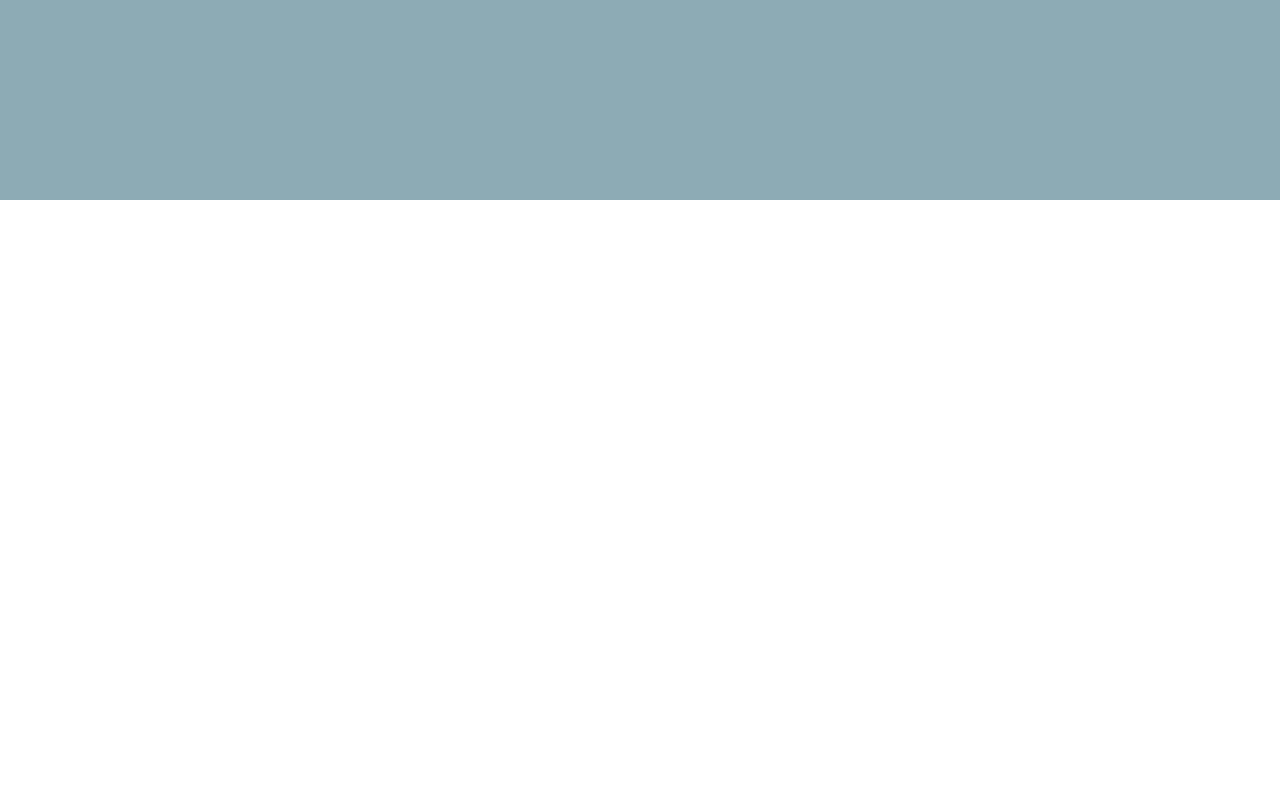
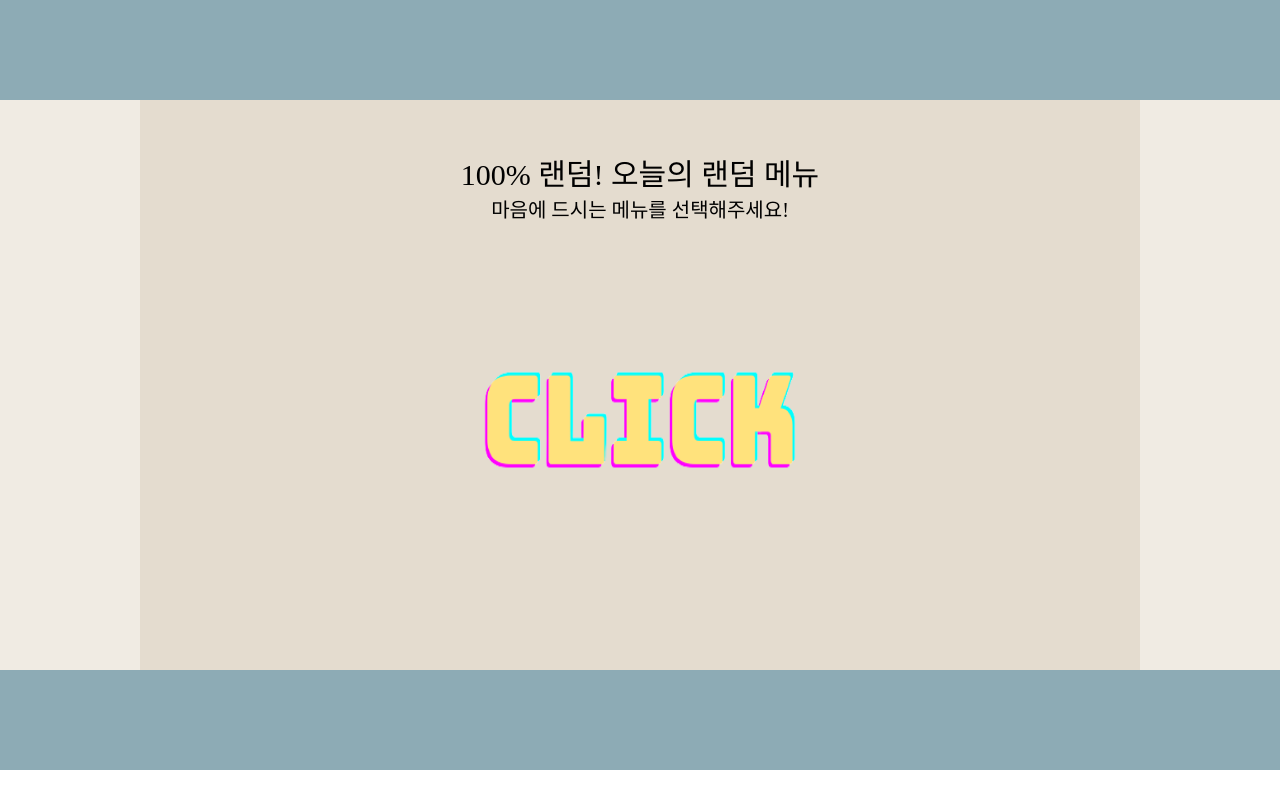
Before and after one commit to Aurora-in-Wonderland/mini-project-03, a React (Create React App) app: page /random in a window 1280 px wide. Before the commit this address had no page. Built offline with nearby package versions, Linux system fonts and the light colour scheme.

Commit message:
style: 랜덤페이지

```diff
--- /dev/null
+++ b/src/components/Random.jsx
@@ -0,0 +1,108 @@
+import React from "react";
+import styled from "styled-components";
+import Comments from "./Comments";
+
+const StContainer = styled.div`
+    width: 900px;
+    margin: auto;
+    background-color: #e4dccf;
+    padding: 50px;
+
+    display: flex;
+    flex-direction: column;
+    /* justify-content: center; */
+    align-items: center;
+
+    h1 {
+        font-size: 30px;
+        margin: 10px;
+    }
+    h2 {
+        font-size: 20px;
+    }
+    img {
+        width: 200px;
+        height: 200px;
+        border-radius: 100%;
+        margin: 20px;
+        cursor: pointer;
+    }
+`;
+
+const StSection = styled.div`
+    display: flex;
+    flex-direction: row;
+    justify-content: center;
+
+    section {
+        width: 180px;
+        height: 230px;
+        border: 1px solid black;
+        border-radius: 8px;
+        margin: 30px;
+        display: flex;
+        flex-direction: column;
+        justify-content: space-around;
+        align-items: center;
+        img {
+            width: 150px;
+            height: 150px;
+            border-radius: 100%;
+            align-items: center;
+            cursor: pointer;
+        }
+        p {
+            text-align: center;
+        }
+    }
+`;
+const StButton = styled.button`
+    width: 300px;
+    height: 50px;
+    color: #8dabb5;
+    border: 3px solid #8dabb5;
+    border-radius: 20px;
+    cursor: pointer;
+`;
+
+export default function Random() {
+    return (
+        <>
+            <StContainer>
+                <h1>100% 랜덤! 오늘의 랜덤 메뉴</h1>
+                <h2>마음에 드시는 메뉴를 선택해주세요!</h2>
+                <img
+                    src="https://images.unsplash.com/photo-1546069901-ba9599a7e63c?ixlib=rb-4.0.3&ixid=M3wxMjA3fDB8MHxwaG90by1wYWdlfHx8fGVufDB8fHx8fA%3D%3D&auto=format&fit=crop&w=880&q=80"
+                    alt="추천메뉴"
+                />
+                <h1>요리이름</h1>
+                <p>설명</p>
+                <StSection>
+                    <section>
+                        <img
+                            src="https://images.unsplash.com/photo-1565299624946-b28f40a0ae38?ixlib=rb-4.0.3&ixid=M3wxMjA3fDB8MHxzZWFyY2h8OHx8Zm9vZHxlbnwwfHwwfHx8MA%3D%3D&auto=format&fit=crop&w=800&q=60"
+                            alt="추천메뉴"
+                        />
+                        <p>요리이름</p>
+                    </section>
+                    <section>
+                        <img
+                            src="https://images.unsplash.com/photo-1565958011703-44f9829ba187?ixlib=rb-4.0.3&ixid=M3wxMjA3fDB8MHxzZWFyY2h8OXx8Zm9vZHxlbnwwfHwwfHx8MA%3D%3D&auto=format&fit=crop&w=800&q=60"
+                            alt="추천메뉴"
+                        />
+                        <p>요리이름</p>
+                    </section>
+                    <section>
+                        <img
+                            src="https://images.unsplash.com/photo-1565299507177-b0ac66763828?ixlib=rb-4.0.3&ixid=M3wxMjA3fDB8MHxzZWFyY2h8NDB8fGZvb2R8ZW58MHx8MHx8fDA%3D&auto=format&fit=crop&w=800&q=60"
+                            alt="추천메뉴"
+                        />
+                        <p>요리이름</p>
+                    </section>
+                </StSection>
+                <StButton>메뉴 선택하고 댓글쓰러 가기</StButton>
+                {/* <Comments /> */}
+            </StContainer>
+        </>
+    );
+}
--- /dev/null
+++ b/src/pages/RandomPage.jsx
@@ -0,0 +1,59 @@
+import React from "react";
+import styled from "styled-components";
+import clickImage from "../image/clickImage.png";
+
+import Random from "../components/Random";
+
+const StContainer = styled.div`
+    width: 900px;
+    margin: auto;
+    background-color: #e4dccf;
+    padding: 50px;
+
+    display: flex;
+    flex-direction: column;
+    /* justify-content: center; */
+    align-items: center;
+
+    h1 {
+        font-size: 30px;
+        margin: 10px;
+    }
+    h2 {
+        font-size: 20px;
+    }
+    img {
+        width: 550px;
+        height: 400px;
+        transform: scale(1);
+        -webkit-transform: scale(1);
+        -moz-transform: scale(1);
+        -ms-transform: scale(1);
+        -o-transform: scale(1);
+        transition: all 0.5s ease-in-out;
+        cursor: pointer;
+        &:hover {
+            transform: scale(1.5);
+            -webkit-transform: scale(1.5);
+            -moz-transform: scale(1.5);
+            -ms-transform: scale(1.5);
+            -o-transform: scale(1.5);
+        }
+    }
+`;
+
+export default function RandomPage() {
+    return (
+        <>
+            <StContainer>
+                <h1>100% 랜덤! 오늘의 랜덤 메뉴</h1>
+                <h2>마음에 드시는 메뉴를 선택해주세요!</h2>
+                <img
+                    src={clickImage}
+                    alt="클릭하세요"
+                />
+            </StContainer>
+            {/* <Random /> */}
+        </>
+    );
+}
--- a/src/shared/router.jsx
+++ b/src/shared/router.jsx
@@ -6,6 +6,7 @@ import Footer from "../components/Footer";
 import LoginPage from "../pages/LoginPage";
 import SignupPage from "../pages/SignupPage";
 import ResultPage from "../pages/ResultPage";
+import RandomPage from "../pages/RandomPage";
 
 const Router = () => {
     return (
@@ -27,6 +28,10 @@ const Router = () => {
                         path="/food/result"
                         element={<ResultPage />}
                     ></Route>
+                    <Route
+                        path="/random"
+                        element={<RandomPage />}
+                    ></Route>
                 </Routes>
             </main>
             <footer>
```
Also changed, not shown: src/image/clickImage.png (added).
